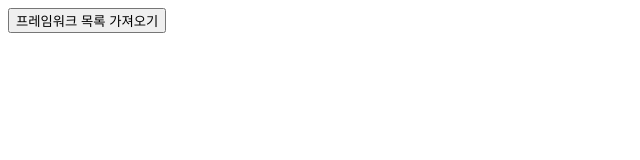
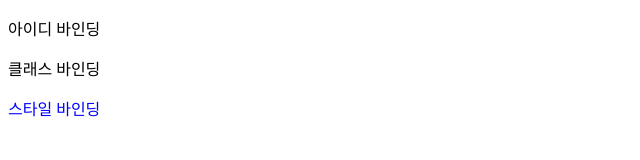
Before and after one commit to elly1223/doitvuejs, a plain HTML site: page index.html in a window 1280 px wide. Shown: the whole page, without its empty margins (0-640 px from the left). Drawn offline with nearby package versions, Linux system fonts and the light colour scheme.

Commit message:
12th - v-bind

```diff
--- a/index.html
+++ b/index.html
@@ -1,23 +1,21 @@
 <!DOCTYPE html>
 <head>
-  <title>Vue with Axios Sample</title>
+  <title>v-bind</title>
 </head>
 <body>
   <div id="app">
-    <button v-on:click="getData">프레임워크 목록 가져오기</button>
+    <p v-bind:id="idA">아이디 바인딩</p>
+    <p v-bind:class="classA">클래스 바인딩</p>
+    <p v-bind:style="styleA">스타일 바인딩</p>
   </div>
     <script src="https://cdn.jsdelivr.net/npm/vue/dist/vue.js"></script>
-    <script src="https://unpkg.com/axios/dist/axios.min.js"></script>
   <script>
     new Vue({
       el: '#app',
-      methods: {
-        getData: function() {
-          axios.get('https://raw.githubusercontent.com/joshua1988/doit-vuejs/master/data/demo.json')
-          .then(function(response) {
-            console.log(response)
-          })
-        }
+      data: {
+        idA: 10,
+        classA: 'container',
+        styleA: 'color: blue'
       }
     })
   </script>
```
